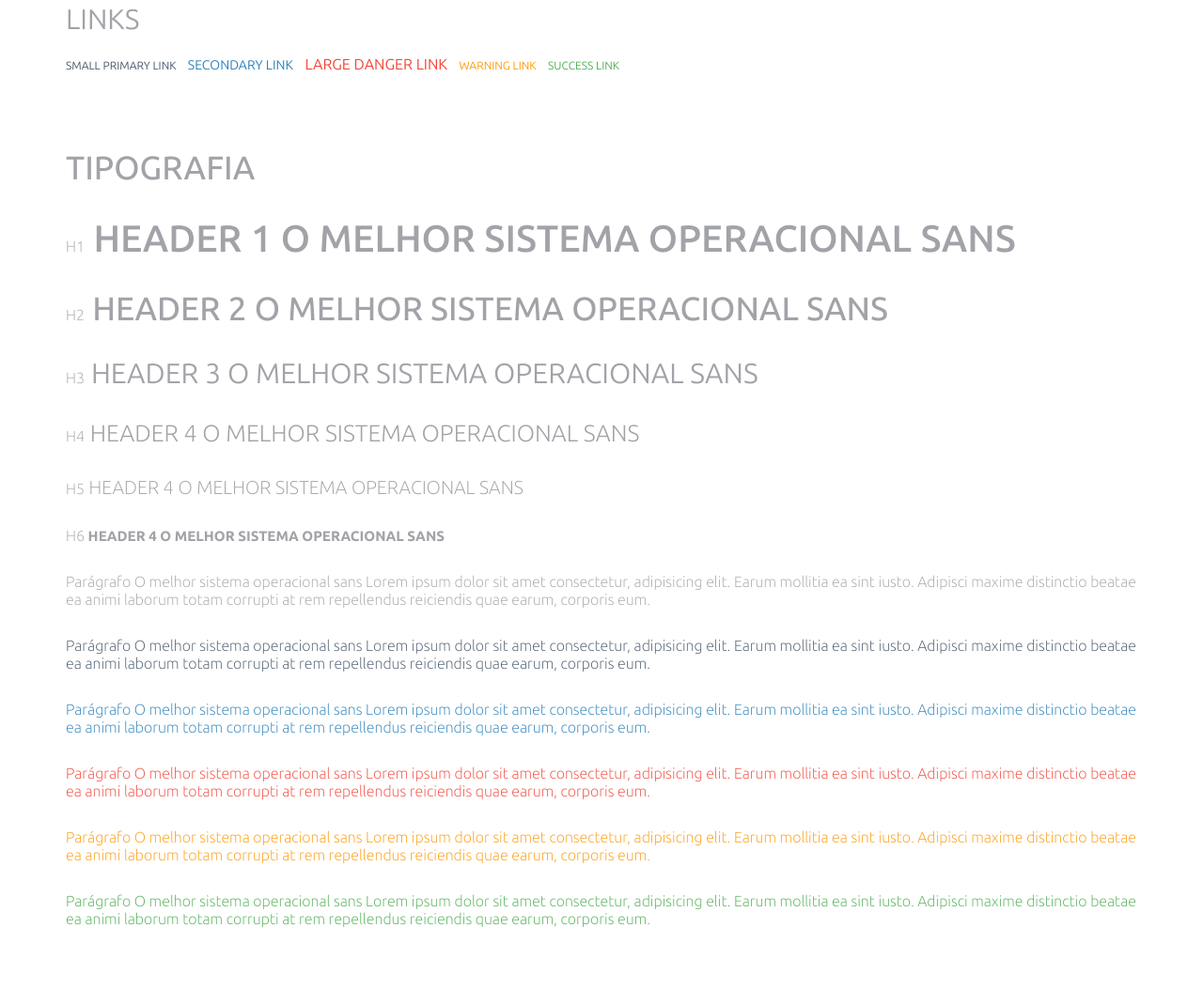
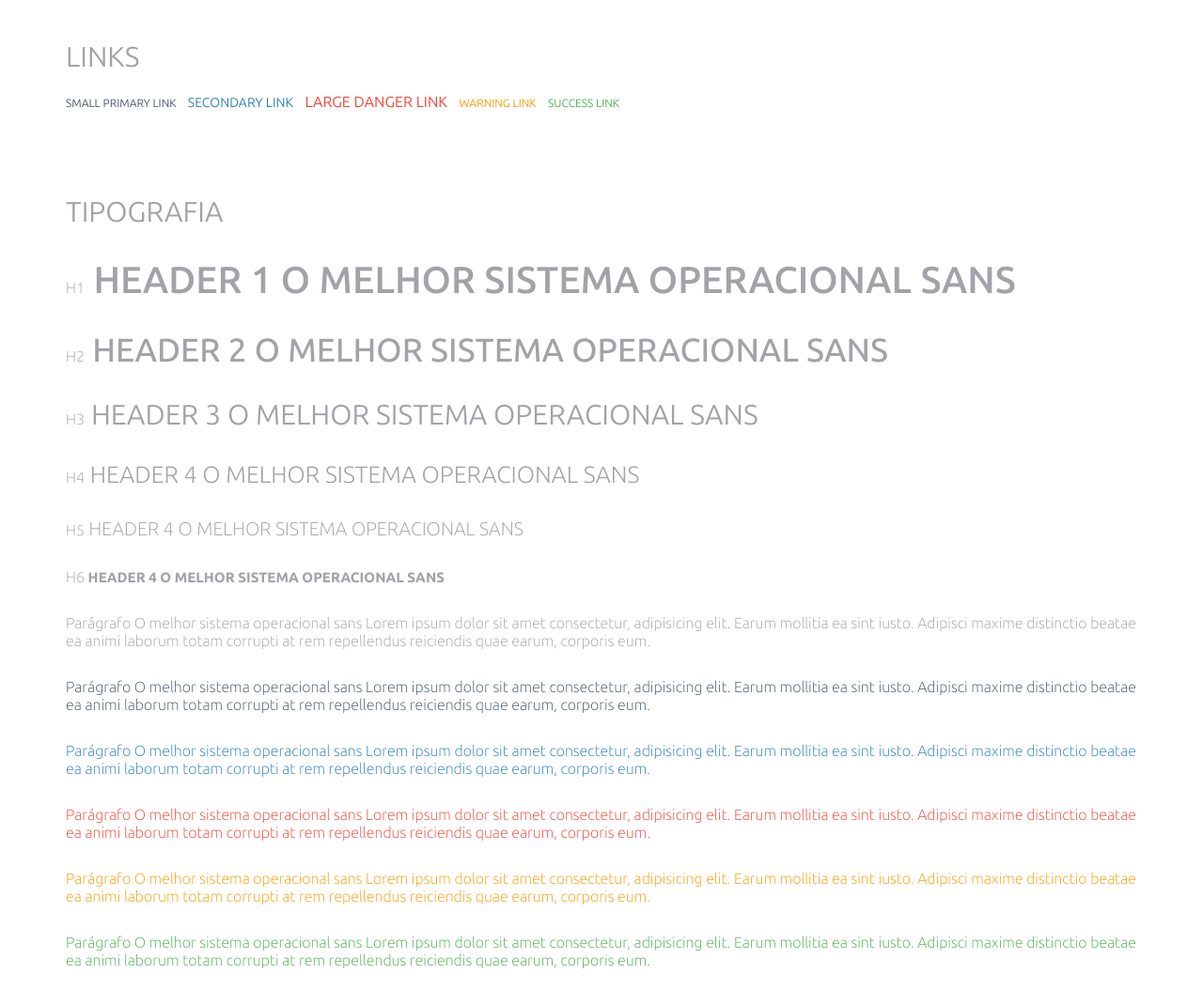
Before and after one commit to EddieUFSM/landi, a website: page index.html in a window 1280 px wide. Shown: the part 1430-2500 px from the top of the page at 94% size. Drawn offline with Linux system fonts and the light colour scheme.

Commit message:
fix: clean html and remove unused classes

```diff
--- a/index.html
+++ b/index.html
@@ -36,6 +36,7 @@
 
         <main>
             <section class="section-basic-elements">
+                <div class="section-basic-elements__buttons">
                     <div class="row">
                         <div class="col-12">
                             <div class="u-text-align-rigth">
@@ -136,6 +137,10 @@
                                 Sucesso
                             </a>
                         </div>
+                    </div>
+                </div>
+                <div class="section-basic-elements__links">
+                    <div class="row">
                         <div class="col-12">
                             <div class="u-text-align-rigth">
                                 <h2 class="h3  u-margin-bottom-2">
@@ -161,82 +166,56 @@
                                 Success Link
                             </a>
                         </div>
+                    </div>
+                </div>
+                <div class="section-basic-elements__typographies">
+                    <div class="row">
                         <div class="col-12">
                             <div class="u-text-align-rigth">
-                            <h2 class="h2 u-margin-top-8 u-margin-bottom-3">
+                                <h2 class="h3 u-margin-bottom-3">
                                     Tipografia
                                 </h2>
                             </div>
                         </div>
-                    <div class="col-12 u-margin-bottom-3 u-space-between-child-elements-1">
+                        <div class="col-12 u-margin-bottom-3">
                             <p class="h1"><span class="paragraph">h1</span> Header 1 O melhor sistema operacional sans</p>
                         </div>
-                    <div class="col-12 u-margin-bottom-3 u-space-between-child-elements-1">
+                        <div class="col-12 u-margin-bottom-3">
                             <p class="h2"><span class="paragraph">h2</span> Header 2 O melhor sistema operacional sans</p>
                         </div>
-                    <div class="col-12 u-margin-bottom-3 u-space-between-child-elements-1">
+                        <div class="col-12 u-margin-bottom-3">
                             <p class="h3"><span class="paragraph">h3</span> Header 3 O melhor sistema operacional sans</p>
                         </div>
-                    <div class="col-12 u-margin-bottom-3 u-space-between-child-elements-1">
+                        <div class="col-12 u-margin-bottom-3">
                             <p class="h4"><span class="paragraph">h4</span> Header 4 O melhor sistema operacional sans</p>
                         </div>
-                    <div class="col-12 u-margin-bottom-3 u-space-between-child-elements-1">
+                        <div class="col-12 u-margin-bottom-3">
                             <p class="h5"><span class="paragraph">h5</span> Header 4 O melhor sistema operacional sans</p>
                         </div>
-                    <div class="col-12 u-margin-bottom-3 u-space-between-child-elements-1">
+                        <div class="col-12 u-margin-bottom-3">
                             <p class="h6"><span class="paragraph">h6</span> Header 4 O melhor sistema operacional sans</p>
                         </div>
-                    <div class="col-12 u-margin-bottom-3 u-space-between-child-elements-1">
+                        <div class="col-12 u-margin-bottom-3">
                             <p class="paragraph">Parágrafo O melhor sistema operacional sans Lorem ipsum dolor sit amet consectetur, adipisicing elit. Earum mollitia ea sint iusto. Adipisci maxime distinctio beatae ea animi laborum totam corrupti at rem repellendus reiciendis quae earum, corporis eum.</p>
                         </div>
-                    <div class="col-12 u-margin-bottom-3 u-space-between-child-elements-1">
+                        <div class="col-12 u-margin-bottom-3">
                             <p class="paragraph paragraph--primary">Parágrafo O melhor sistema operacional sans Lorem ipsum dolor sit amet consectetur, adipisicing elit. Earum mollitia ea sint iusto. Adipisci maxime distinctio beatae ea animi laborum totam corrupti at rem repellendus reiciendis quae earum, corporis eum.</p>
                         </div>
-                    <div class="col-12 u-margin-bottom-3 u-space-between-child-elements-1">
+                        <div class="col-12 u-margin-bottom-3">
                             <p class="paragraph paragraph--secondary">Parágrafo O melhor sistema operacional sans Lorem ipsum dolor sit amet consectetur, adipisicing elit. Earum mollitia ea sint iusto. Adipisci maxime distinctio beatae ea animi laborum totam corrupti at rem repellendus reiciendis quae earum, corporis eum.</p>
                         </div>
-                    <div class="col-12 u-margin-bottom-3 u-space-between-child-elements-1">
+                        <div class="col-12 u-margin-bottom-3">
                             <p class="paragraph paragraph--danger">Parágrafo O melhor sistema operacional sans Lorem ipsum dolor sit amet consectetur, adipisicing elit. Earum mollitia ea sint iusto. Adipisci maxime distinctio beatae ea animi laborum totam corrupti at rem repellendus reiciendis quae earum, corporis eum.</p>
                         </div>
-                    <div class="col-12 u-margin-bottom-3 u-space-between-child-elements-1">
+                        <div class="col-12 u-margin-bottom-3">
                             <p class="paragraph paragraph--warning">Parágrafo O melhor sistema operacional sans Lorem ipsum dolor sit amet consectetur, adipisicing elit. Earum mollitia ea sint iusto. Adipisci maxime distinctio beatae ea animi laborum totam corrupti at rem repellendus reiciendis quae earum, corporis eum.</p>
                         </div>
-                    <div class="col-12 u-margin-bottom-3 u-space-between-child-elements-1">
+                        <div class="col-12 u-margin-bottom-3">
                             <p class="paragraph paragraph--success">Parágrafo O melhor sistema operacional sans Lorem ipsum dolor sit amet consectetur, adipisicing elit. Earum mollitia ea sint iusto. Adipisci maxime distinctio beatae ea animi laborum totam corrupti at rem repellendus reiciendis quae earum, corporis eum.</p>
                         </div>
-
+                    </div>
                 </div>
             </section>
         </main>
-
-        <!-- <div class="element-section">
-            <div class="button-box">
-                <div class="button-section__text">
-                    Selecione o tamanho do seu Botão
-                </div>
-
-                <div class="button-section__text">
-                    Selecione o estilo do seu Botão:
-                </div>
-                <div class="button-section__btn-wrapper">
-
-                </div>
-                <div class="button-section__text">
-                    Selecione a cor do seu Botão:
-                </div>
-                <div class="button-section__btn-wrapper">
-
-                </div>
-                <div class="button-section__btn-wrapper">
-
-                </div>
-                <div class="button-section__text">
-                    Selecione a cor do seu Link:
-                </div>
-                <div class="button-section__btn-wrapper">
-
-                </div>
-            </div>
-        </div> -->
     </body>
 </html>
--- a/sass/pages/_home.scss
+++ b/sass/pages/_home.scss
@@ -2,4 +2,16 @@
     // background-color: $color-white-dark;
     padding: 25rem 0;
     margin-top: -10vh;
+
+    &__links {
+        margin-bottom: 5rem;
+    }
+
+    &__buttons {
+        margin-bottom: 4rem;
+    }
+
+    &__typographies{
+        margin-bottom: 4rem;
+    }
 }
```
Also changed, not shown: css/style.css. Lines whose indentation alone changed are shown as unchanged.
